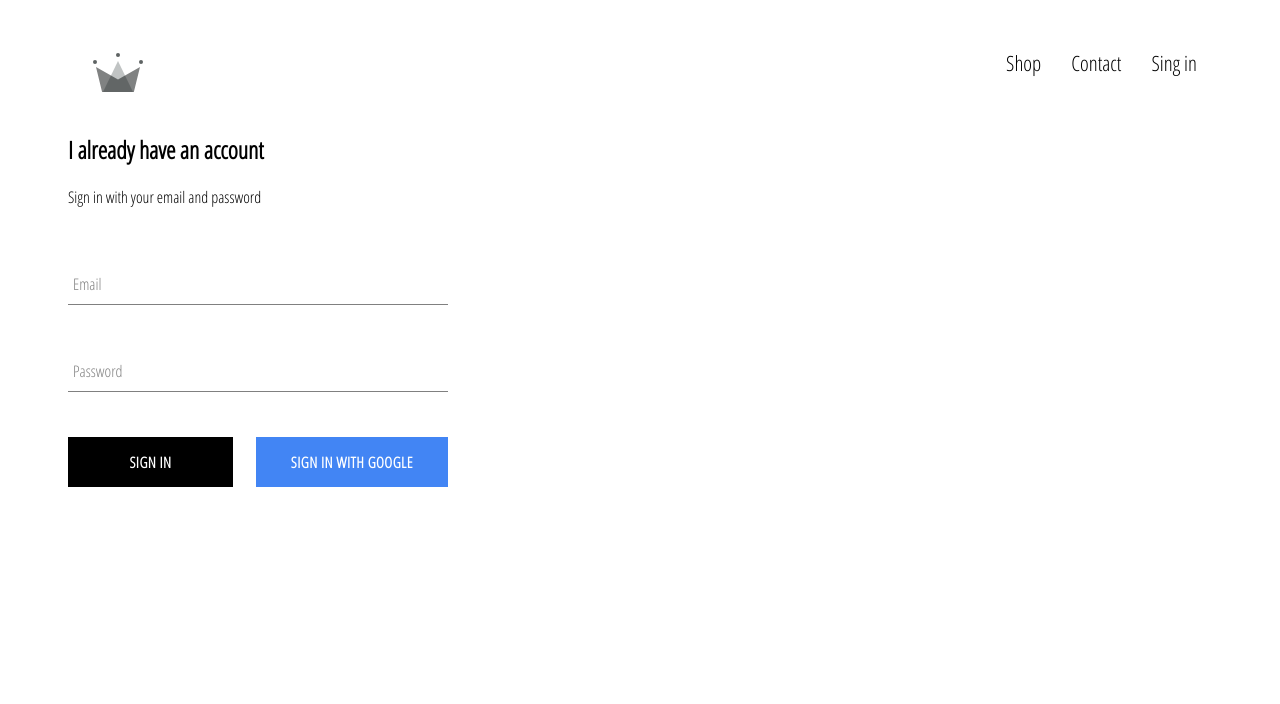
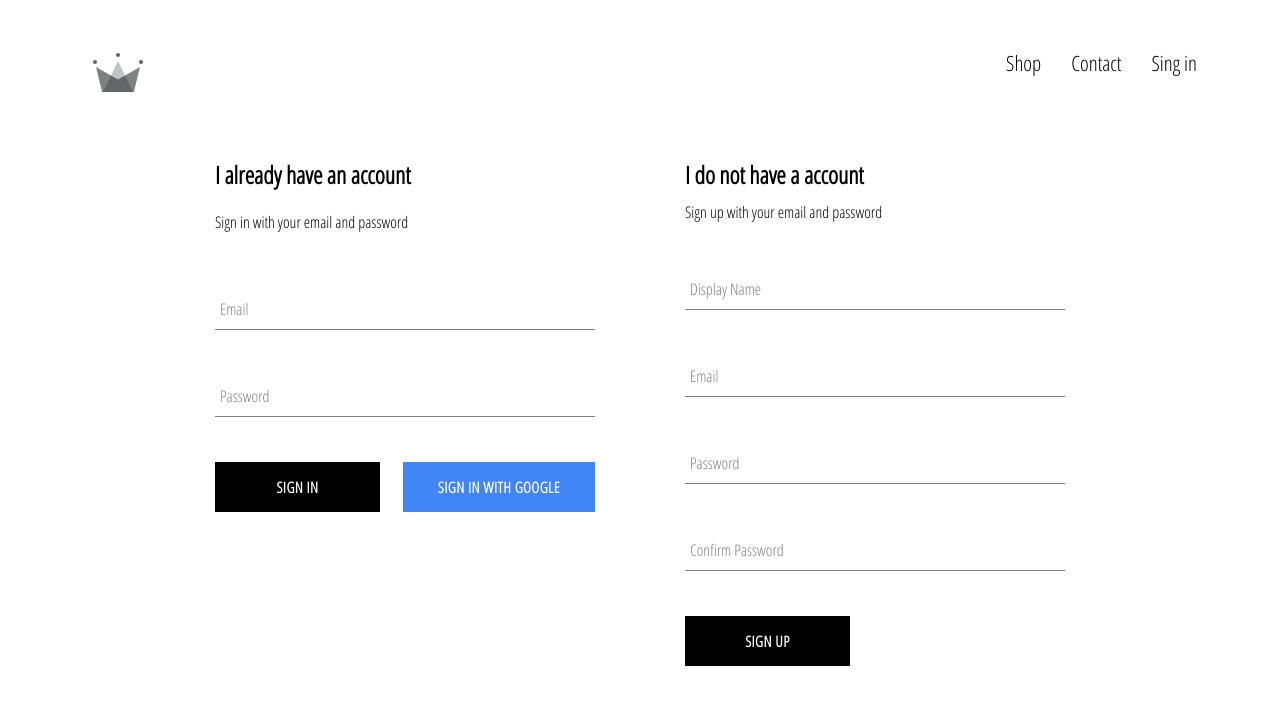
Before and after one commit to Milan-Vasoya/crwn-clothing, a React (Create React App) app: page /signIn in a window 1280 px wide. Shown: the top 704 px of the page. Built offline with nearby package versions, Linux system fonts and the light colour scheme; no server answers.

Commit message:
COMPLETE API LINK WITH SIGN AND SIGNUP

```diff
--- a/src/components/AppRouter/AppRouter.Router.jsx
+++ b/src/components/AppRouter/AppRouter.Router.jsx
@@ -7,19 +7,28 @@ import Contect from "../Trash/contact";
 import SignIn from "../Pages/SignIn-and-SingUp-page";
 import PageNotFound from "../PageNotFound/PageNotFound.page";
 import { auth } from "../../firebase/firebase.utills";
+import { Adduser } from "../..//firebase/firbaseAction";
 
 const AppRouter = () => {
-  const [user, setUser] = useState({});
+  const [userob, setUserob] = useState({});
 
   useEffect(() => {
-    auth.onAuthStateChanged((guser) => {
-      setUser(guser);
+    auth.onAuthStateChanged((user) => {
+      if(user){
+        Adduser(user);
+        setUserob({
+          id:user.uid,
+          ...user
+        })
+      }else{
+        setUserob(user);
+      }
     });
   }, []);
-  console.log(user);
+  // console.log(userob);
   return (
     <div>
-      <Header user={user}/>
+      <Header user={userob}/>
       <Switch>
         <Route exact path="/" component={App} />
         <Route path="/shop" component={ShopPage} />
--- a/src/components/Pages/SignIn-and-SingUp-page.jsx
+++ b/src/components/Pages/SignIn-and-SingUp-page.jsx
@@ -1,11 +1,13 @@
 import React from "react";
 import SignIn from "../SignIn-and-signUp/SignIn.component";
 
-const SingnInAndSignUp = ()=>(
-    <div>
-    <SignIn />
+import SignUp from "../SignIn-and-signUp/signUp/signUp.component";
 
-    </div>
+const SingnInAndSignUp = () => (
+  <div className='Sign-In-up'>
+  <SignIn />
+    <SignUp />
+  </div>
 );
 
 export default SingnInAndSignUp;
--- a/src/components/SignIn-and-signUp/SignIn.component.jsx
+++ b/src/components/SignIn-and-signUp/SignIn.component.jsx
@@ -2,7 +2,7 @@ import React from "react";
 import './styles/sign-in.styles.scss';
 import FormInput from "./Form-input/form-input.component";
 import { signInWithGoogle } from '../../firebase/firebase.utills';
-
+import { auth } from  "../../firebase/firebase.utills";
 
 class SignIn extends React.Component {
   constructor() {
@@ -15,9 +15,18 @@ class SignIn extends React.Component {
 
   handleSubmit = (e) => {
     e.preventDefault();
-    console.log("auth", this.state);
+    const {email, password} = this.state;
+    auth.signInWithEmailAndPassword(email,password).then(()=>{
+      this.setState(() => ({ email: "", password: "" }));
+    }
 
-    this.setState(() => ({ email: "", password: "" }));
+    ).catch(e=>{
+      console.log(e);
+    }
+
+    );
+
+
   };
 
   inputChangeHandler = (e) => {
--- /dev/null
+++ b/src/components/SignIn-and-signUp/signUp/signUp.component.jsx
@@ -0,0 +1,111 @@
+import React from "react";
+import FormInput from "../Form-input/form-input.component";
+import { CreateUser } from "../../../firebase/firbaseAction";
+import "../styles/singup.styles.scss";
+import { auth } from "../../../firebase/firebase.utills";
+
+class SignUp extends React.Component {
+  constructor(props) {
+    super(props);
+
+    this.state = {
+      displayName: "",
+      email: "",
+      password: "",
+      confirmPassword: "",
+      error: "",
+    };
+  }
+
+  formSubmit = async (e) => {
+    e.preventDefault();
+
+    const { email, password, confirmPassword, displayName } = this.state;
+
+    if (password !== confirmPassword) {
+      const error = "Password and Confirm-password Doesn't Match";
+      this.setState(() => ({ error }));
+    } else {
+
+
+  }
+
+  try {
+    const { user } = await auth.createUserWithEmailAndPassword(
+      email,
+      password
+    );
+
+    await CreateUser(user, { displayName });
+
+    this.setState({
+      displayName: '',
+      email: '',
+      password: '',
+      confirmPassword: ''
+    })
+  } catch (error) {
+    console.error(error);
+  }
+
+  };
+
+  handleChange = (e) => {
+    const { name, value } = e.target;
+    this.setState(() => ({ [name]: value }))
+  };
+
+  render() {
+
+    const { displayName, email, password, confirmPassword, error } = this.state;
+
+    return (
+      <div className="sign-up">
+        <h2 className="title">I do not have a account</h2>
+        <span>Sign up with your email and password</span>
+        {error && <p style={{ color: "red" }}>{error}</p>}
+        <form onSubmit={this.formSubmit}>
+          <FormInput
+            type="text"
+            name="displayName"
+            value={displayName}
+            onChangeHandler={this.handleChange}
+            label="Display Name"
+            required
+          />
+
+          <FormInput
+            type="email"
+            name="email"
+            value={email}
+            onChangeHandler={this.handleChange}
+            label="Email"
+            required
+          />
+          <FormInput
+            type="password"
+            name="password"
+            value={password}
+            onChangeHandler={this.handleChange}
+            label="Password"
+            required
+          />
+          <FormInput
+            type="password"
+            name="confirmPassword"
+            value={confirmPassword}
+            onChangeHandler={this.handleChange}
+            label="Confirm Password"
+            required
+          />
+
+          <button type="submit" value="submit" className="black-button">
+            Sign Up
+          </button>
+        </form>
+      </div>
+    );
+  }
+}
+
+export default SignUp;
--- a/src/components/SignIn-and-signUp/styles/sign-in.styles.scss
+++ b/src/components/SignIn-and-signUp/styles/sign-in.styles.scss
@@ -2,7 +2,7 @@
     width: 380px;
     display: flex;
     flex-direction: column;
-
+    margin: 20px 0;
     .title {
       margin: 10px 0;
     }
--- /dev/null
+++ b/src/components/SignIn-and-signUp/styles/singup.styles.scss
@@ -0,0 +1,10 @@
+.sign-up {
+    display: flex;
+    flex-direction: column;
+    width: 380px;
+    margin: 20px 0;
+
+    .title {
+      margin: 10px 0;
+    }
+  }
--- /dev/null
+++ b/src/firebase/firbaseAction.js
@@ -0,0 +1,23 @@
+import database from "./firebase.utills";
+
+export const Adduser=(user)=>{
+
+    return database.ref(`user/${user.uid}`).set({
+        name:user.displayName,
+        email:user.email
+    });
+
+}
+
+export const CreateUser =(user, {displayName})=>{
+
+  const createdAt= Date.now();
+
+
+return database.ref(`user/${user.uid}`).set({
+
+    email:user.email,
+    name:displayName,
+    createdAt:createdAt
+});
+}
--- a/src/firebase/firebase.utills.js
+++ b/src/firebase/firebase.utills.js
@@ -15,7 +15,7 @@ var firebaseConfig = {
   firebase.initializeApp(firebaseConfig);
 
   const auth=firebase.auth();
-  const database = firebase.database;
+  const database = firebase.database();
 
   const authProvider = new firebase.auth.GoogleAuthProvider();
 
--- /dev/null
+++ b/src/styles/components/_SignInSignUp.styles.scss
@@ -0,0 +1,12 @@
+.Sign-In-up{
+    width: 850px;
+    display: flex;
+    justify-content: space-between;
+    margin-left: 20px;
+
+    flex-direction:  column;
+    @media (min-width:380px) {
+        flex-direction: row;
+        margin: 30px auto;
+    }
+}
--- a/src/styles/styles.scss
+++ b/src/styles/styles.scss
@@ -7,3 +7,4 @@
 @import './components/collection-Item.styles';
 @import './components/header.styles';
 @import './components/button.styles';
+@import "./components/SignInSignUp.styles.scss";
```
Also changed, not shown: 2 other files (tests, documents, lock files or other folders).
